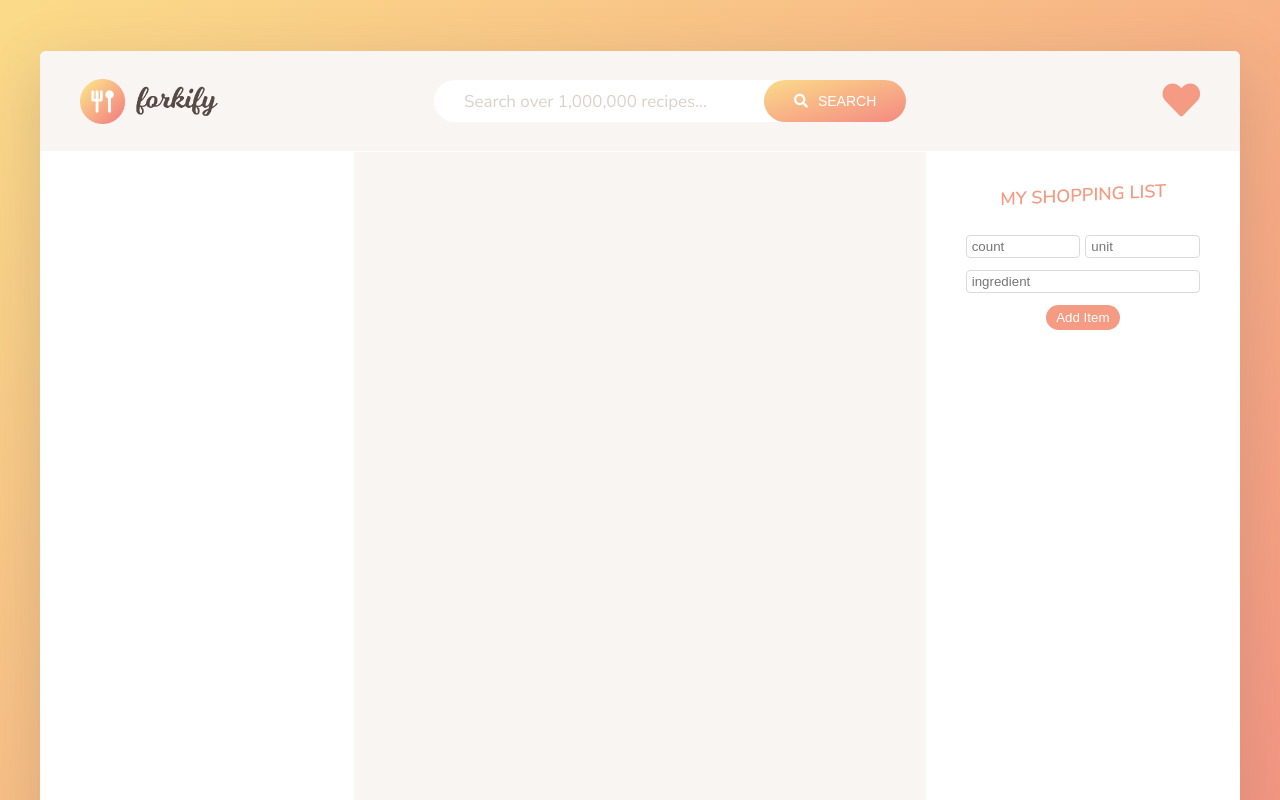
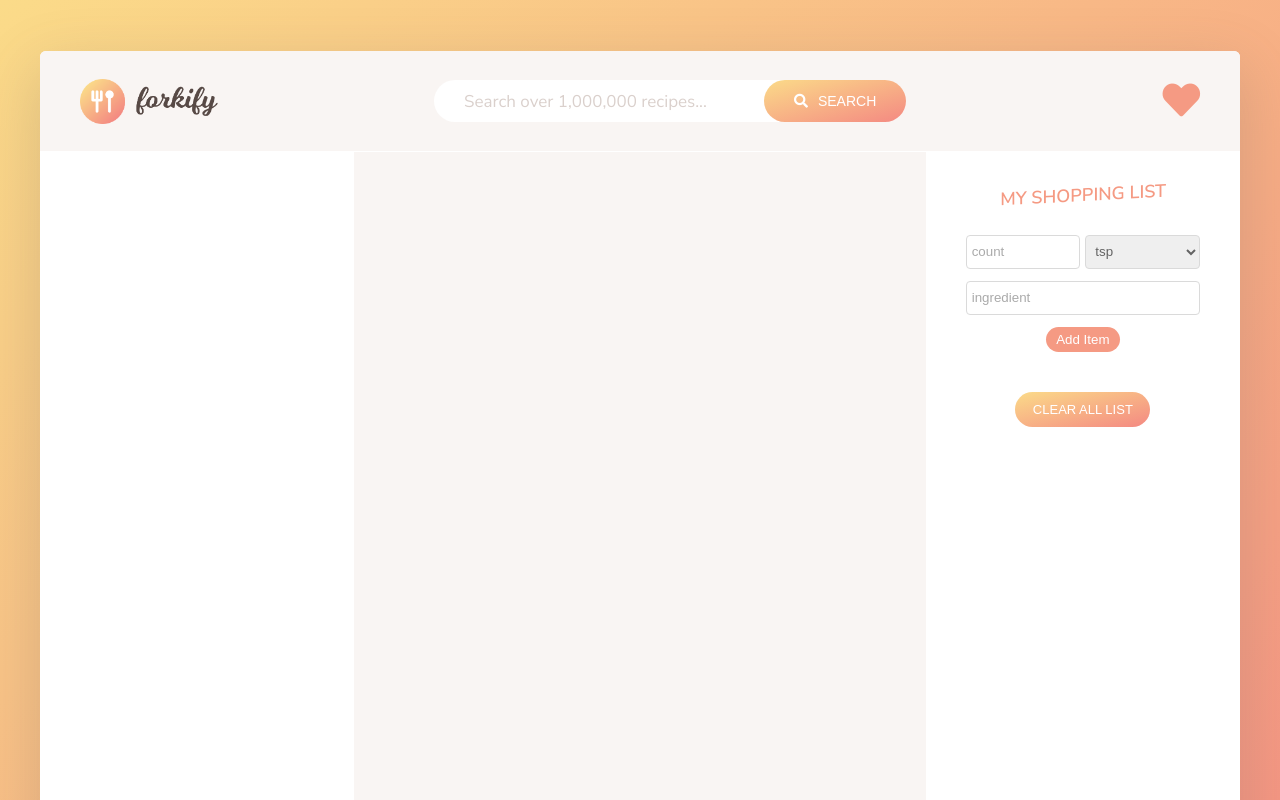
Before and after one commit to superknife0512/vue-forkify, a Vue app: page / in a window 1280 px wide. Shown: the top 800 px of the page. Built offline with nearby package versions, Linux system fonts and the light colour scheme.

Commit message:
final update

```diff
--- a/src/components/shopList.vue
+++ b/src/components/shopList.vue
@@ -10,10 +10,22 @@
                             placeholder="count"
                             v-model="count">
 
-                    <input type="text"
+                    <!-- <input type="text"
                         class="shopping__input-unit"
                         placeholder="unit"
-                        v-model="unit">
+                        v-model="unit"> -->
+                    <select name="unit"
+                            id="unit"
+                            class="shopping__input-unit"
+                            v-model="unit"
+                            >
+                        <option :value="unit"
+                                v-for="unit in allUnits"
+                                :key="unit">
+                                {{ unit }}
+                        </option>
+                    </select>
+
                 </div>
 
                 <input type="text"
@@ -67,8 +79,9 @@ export default {
     data(){
         return{
             count: '',
-            unit:'',
-            ingredient:''
+            unit:'tsp',
+            ingredient:'',
+            allUnits: ['tsp', 'tbsp', 'cup', 'oz', 'gram']
         }
     },
 
@@ -109,6 +122,8 @@ export default {
                 }
 
                 this.$store.commit('addMoreList', objList);
+                this.count = '';
+                this.ingredient = '';
             } else {
                 alert('you must add full field first')
             }
@@ -181,17 +196,21 @@ export default {
         display: flex;
         flex-direction: column;
         // justify-content: space-between;
-        input{
+        input, .shopping__input-unit{
 
             border-radius: 4px;
             border: 1px solid rgb(218, 218, 218);
             margin-bottom: 1.2rem;
-            height: 2.3rem;
+            height: 3.4rem;
             padding: .5rem;
+            color: rgb(100, 100, 100);
 
             &:focus{
                 outline: none;
                 background-color: #eee;
+            }
+            &::placeholder{
+                color: rgb(170, 170, 170);
             }
         }
     }
@@ -201,6 +220,8 @@ export default {
     }
     &__group{
         display: flex;
+        align-items: center;
+
     }
     &__input-unit{
         width: 50%;
--- a/src/store.js
+++ b/src/store.js
@@ -11,7 +11,7 @@ export default new Vuex.Store({
   state: {
     results : null,
     recipe: null,
-    shopList: null,
+    shopList: [],
     likes: [],
     isLoading : false,
     loadingRec :false,
```
